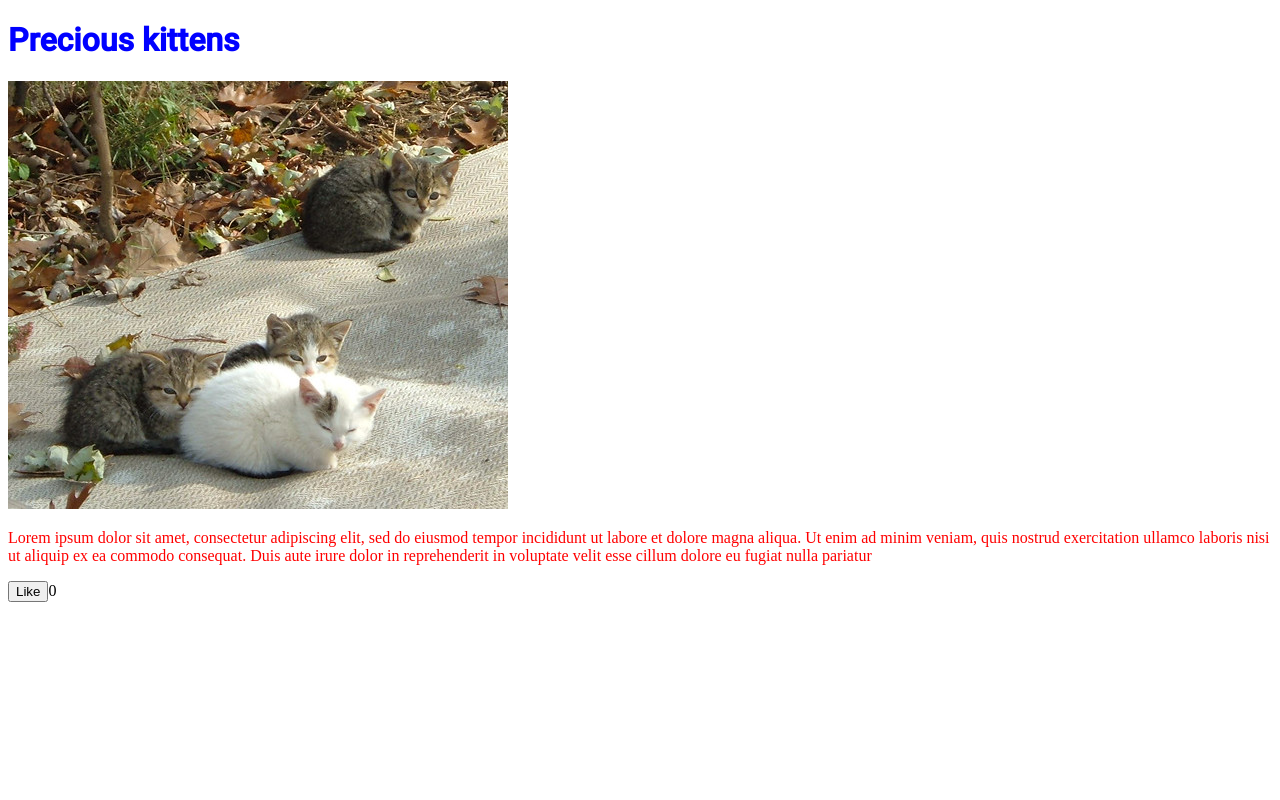
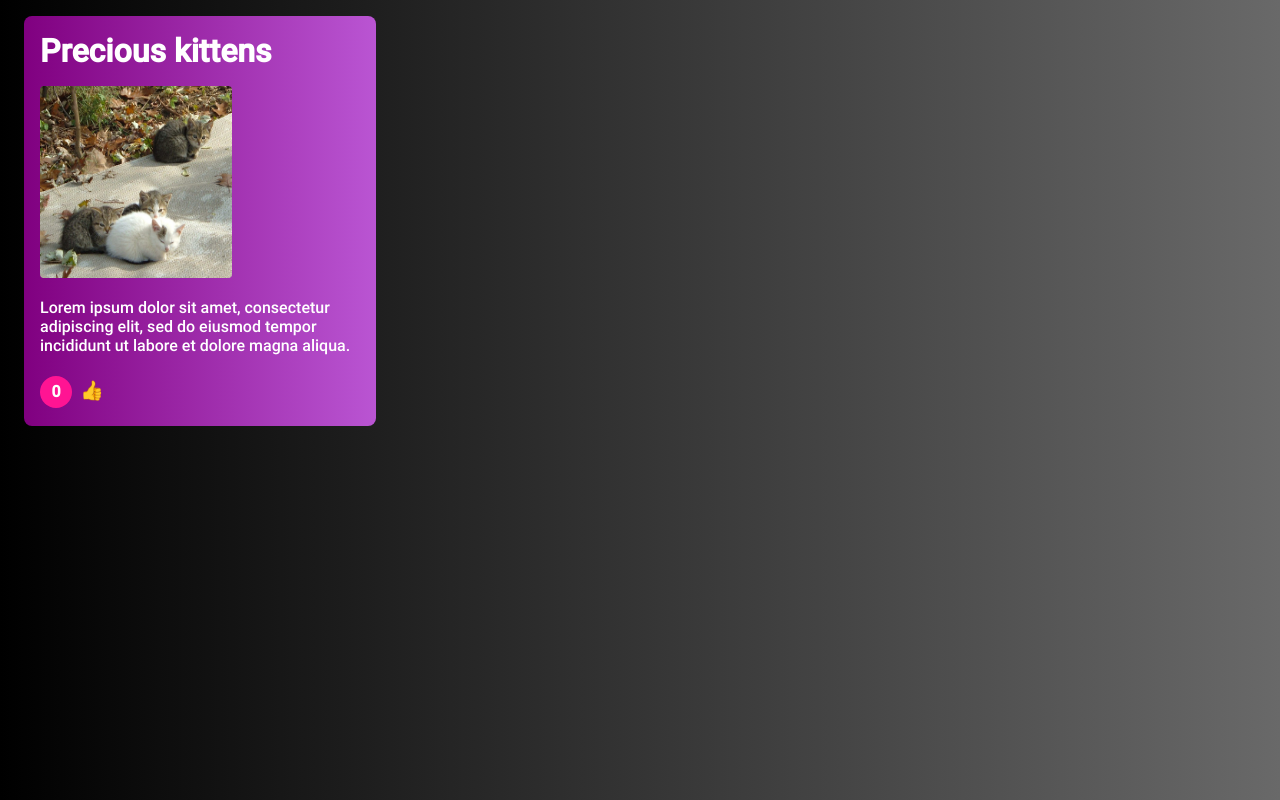
Before and after one commit to ladysun-catheart/react-base-webpack, a React app: page / in a window 1280 px wide. Built offline with nearby package versions, Linux system fonts and the light colour scheme.

Commit message:
[develop] Better card look

```diff
--- a/assets/style/main.scss
+++ b/assets/style/main.scss
@@ -5,7 +5,6 @@
     src: url('../fonts/Roboto-Medium.ttf');
   }
 
-.mainTitle {
-    color: blue;
-    font-family: 'Roboto';
+body {
+  background-image: linear-gradient(90deg, black, DimGray);
 }
--- a/src/example/card.jsx
+++ b/src/example/card.jsx
@@ -1,7 +1,6 @@
 import React from 'react'
 import PropTypes from 'prop-types'
-import style from '@style/main.scss'
-import ownStyles from './card.scss'
+import style from './card.scss'
 
 const Card = ({
   title,
@@ -11,27 +10,29 @@ const Card = ({
   onClickLike,
   likes,
 }) => (
-  <div>
-    <h1 data-testid="card-header" className={style.mainTitle}>
+  <div className={style.card}>
+    <h1 data-testid="card-header" className={style.header}>
       {title}
     </h1>
     <img
       data-testid="card-img"
+      className={style.img}
       src={img}
       alt={imgDesc}
     />
-    <p data-testid="card-desc" className={ownStyles.paragraph}>
+    <p data-testid="card-desc" className={style.desc}>
       {description}
     </p>
     <div>
+      <span data-testid="card-likes" className={style.likes}>{likes}</span>
       <button
         data-testid="card-btn-likes"
+        className={style.btnLikes}
         type="button"
         onClick={onClickLike}
       >
-        Like
+        <span role="img" aria-label="likes">👍</span>
       </button>
-      <span data-testid="card-likes">{likes}</span>
     </div>
   </div>
 )
--- a/src/example/card.scss
+++ b/src/example/card.scss
@@ -1,3 +1,50 @@
-.paragraph {
-    color: red
+.card {
+    color: white;
+    font-family: 'Roboto';
+    background-image: linear-gradient(90deg, purple, mediumOrchid);
+    border-radius: 0.5rem;
+    padding: 1rem;
+    margin: 1rem;
+    width: 20rem;
+
+    .header {
+        margin: 0;
+        padding: 0;
+        padding-bottom: 1rem;
+        font-size: 2rem;
+    }
+
+    .img{
+        height: 12rem;
+        width: 12rem;
+        border-radius: 0.25rem;
+        margin: 0;
+        padding: 0;
+    }
+
+    .desc{
+        margin: 0;
+        padding: 1rem 0;
+    }
+
+    .btnLikes{
+        font-size: 1.2rem;
+        padding: 0.5rem;
+        background: none;
+        border: none;
+        cursor: pointer;
+    }
+
+    .likes{
+        padding: 0.25rem;
+        background-color:deeppink;
+        border-radius: 50%;
+        color:white;
+        font-weight: bold;
+        width: 1.5rem;
+        height: 1.5rem;
+        display: inline-block;
+        text-align: center;
+        line-height: 1.5rem;
+    }
 }
--- a/src/index.html
+++ b/src/index.html
@@ -2,6 +2,7 @@
 <html lang="en" dir="ltr">
   <head>
     <meta charset="utf-8">
+    <meta name="viewport" content="width=device-width, initial-scale=1.0">
     <title><%= title %></title>
   </head>
   <body>
--- a/src/index.js
+++ b/src/index.js
@@ -1,5 +1,6 @@
 import React from 'react'
 import ReactDOM from 'react-dom'
 import Main from './main'
+import '@style/main.scss'
 
 ReactDOM.render(<Main />, document.getElementById('root'))
--- a/src/main.jsx
+++ b/src/main.jsx
@@ -8,7 +8,7 @@ const Main = () => {
     title: 'Precious kittens',
     img: KittensImg,
     imgDesc: 'Several precious kittens on the street',
-    description: 'Lorem ipsum dolor sit amet, consectetur adipiscing elit, sed do eiusmod tempor incididunt ut labore et dolore magna aliqua. Ut enim ad minim veniam, quis nostrud exercitation ullamco laboris nisi ut aliquip ex ea commodo consequat. Duis aute irure dolor in reprehenderit in voluptate velit esse cillum dolore eu fugiat nulla pariatur',
+    description: 'Lorem ipsum dolor sit amet, consectetur adipiscing elit, sed do eiusmod tempor incididunt ut labore et dolore magna aliqua.',
     likes: 0,
   })
   return (
--- a/webpack.dev.config.js
+++ b/webpack.dev.config.js
@@ -67,7 +67,7 @@ module.exports = {
         ],
       },
       {
-        test: /\.scss$/,
+        test: /\.(css|scss)$/,
         exclude: /node_modules/,
         include: [path.resolve(__dirname, 'assets/style')],
         use: [
```
Also changed, not shown: assets/style/Roboto-Medium.ttf (deleted).
